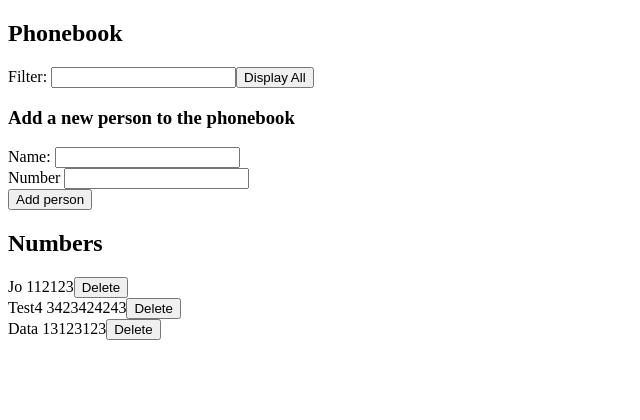
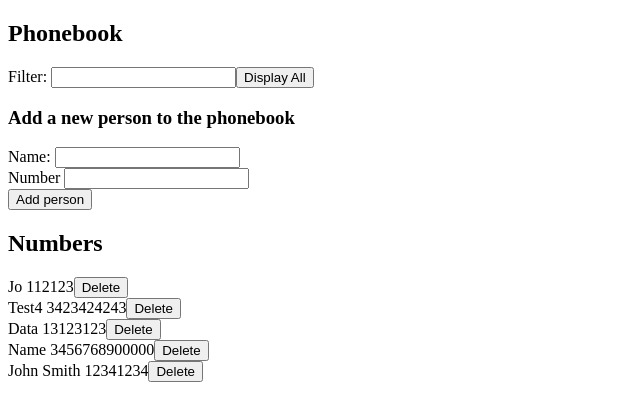
Before and after one commit to haakonte/part2, a React (Create React App) app in the folder phonebook_part2/: page / in a window 1280 px wide. Shown: the top 420 px of the page, without its empty margins (0-640 px from the left). Built offline with nearby package versions, Linux system fonts and the light colour scheme; data requests are answered from the project's data file.

Commit message:
extra changes, setting fields null after updating

```diff
--- a/phonebook_part2/db.json
+++ b/phonebook_part2/db.json
@@ -14,6 +14,16 @@
       "name": "Data",
       "number": "13123123",
       "id": 11
+    },
+    {
+      "name": "Name",
+      "number": "3456768900000",
+      "id": 12
+    },
+    {
+      "name": "John Smith",
+      "number": "12341234",
+      "id": 13
     }
   ]
 }
--- a/phonebook_part2/src/App.js
+++ b/phonebook_part2/src/App.js
@@ -42,8 +42,7 @@ const App = () => {
         })
     } else {
       const replace = window
-                        .confirm(`${newPerson.name} is already in the phonebook,
-                        replace the old number with a new one?`)
+                        .confirm(`${newPerson.name} is already in the phonebook, replace the old number with a new one?`)
       if (replace) {
         const oldPerson = persons.find(person => person.name === newPerson.name)
         const newPerson_updated = {...oldPerson, number: newPerson.number}
@@ -54,6 +53,8 @@ const App = () => {
             console.log(persons_copy)
             setPersons(persons_copy)
             setToShow(persons_copy)
+            setNewName('')
+            setNewNumber('')
           })
       }
     }
```
Also changed, not shown: 1 other file (tests, documents, lock files or other folders).
